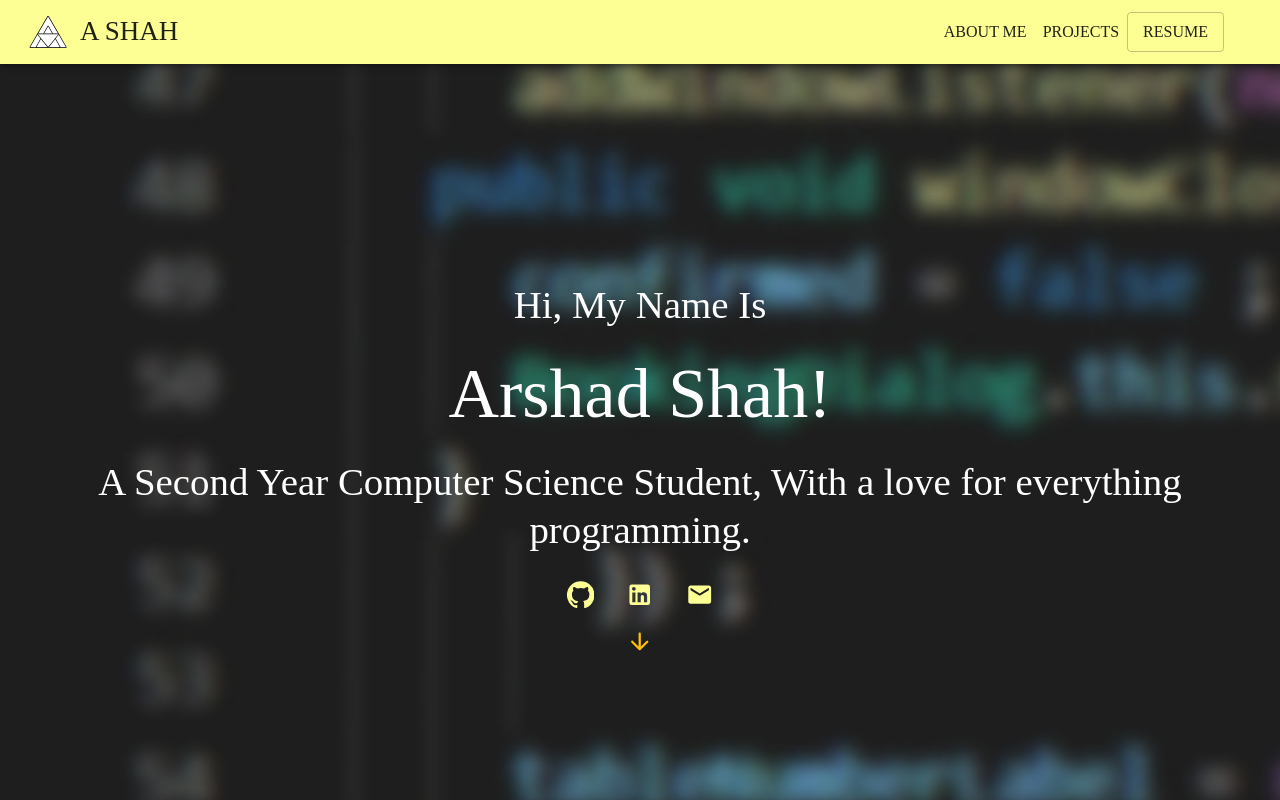
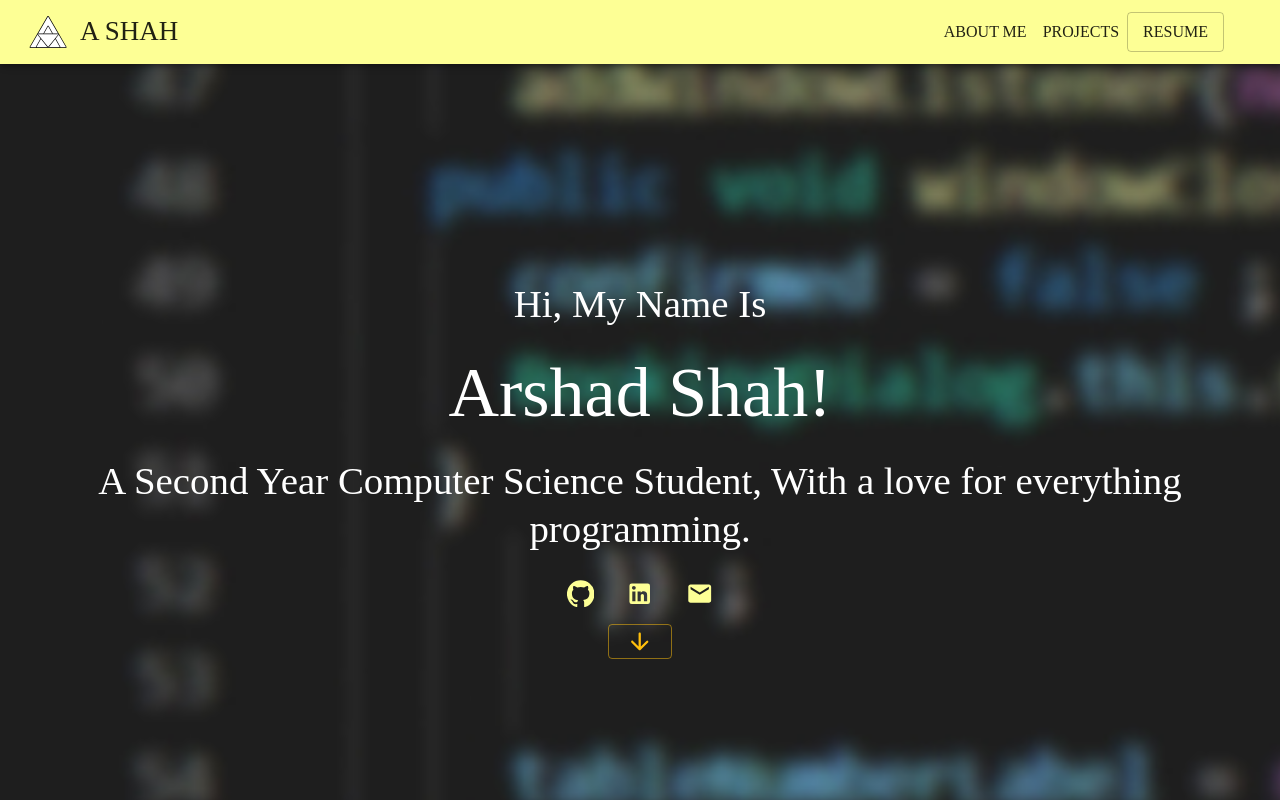
Before and after one commit to arshad-shah/Portfolio-v2, a React (Create React App) app: page / in a window 1280 px wide. Shown: the top 800 px of the page. Built offline with nearby package versions, Linux system fonts and the light colour scheme; what webfontloader would draw is missing.

Commit message:
correct button

```diff
--- a/src/pages/LandingPage.js
+++ b/src/pages/LandingPage.js
@@ -1,6 +1,6 @@
 import React from "react";
 import useStyles from "./styles/LandingPage.styles";
-import { Box, Typography, IconButton } from "@material-ui/core";
+import { Box, Typography, Button, IconButton } from "@material-ui/core";
 import { Link } from "react-scroll";
 
 import ArrowDownwardRoundedIcon from "@material-ui/icons/ArrowDownwardRounded";
@@ -61,7 +61,7 @@ export default function LandingPage() {
         </IconButton>
       </Box>
       <Link to="aboutme" spy={true} smooth={true}>
-        <IconButton
+        <Button
           aria-label="scroll down button"
           size="small"
           color="secondary"
@@ -69,7 +69,7 @@ export default function LandingPage() {
           data-block="scrolldown"
         >
           <ArrowDownwardRoundedIcon />
-        </IconButton>
+        </Button>
       </Link>
     </Box>
   );
```
Also changed, not shown: 2 other files (tests, documents, lock files or other folders).
